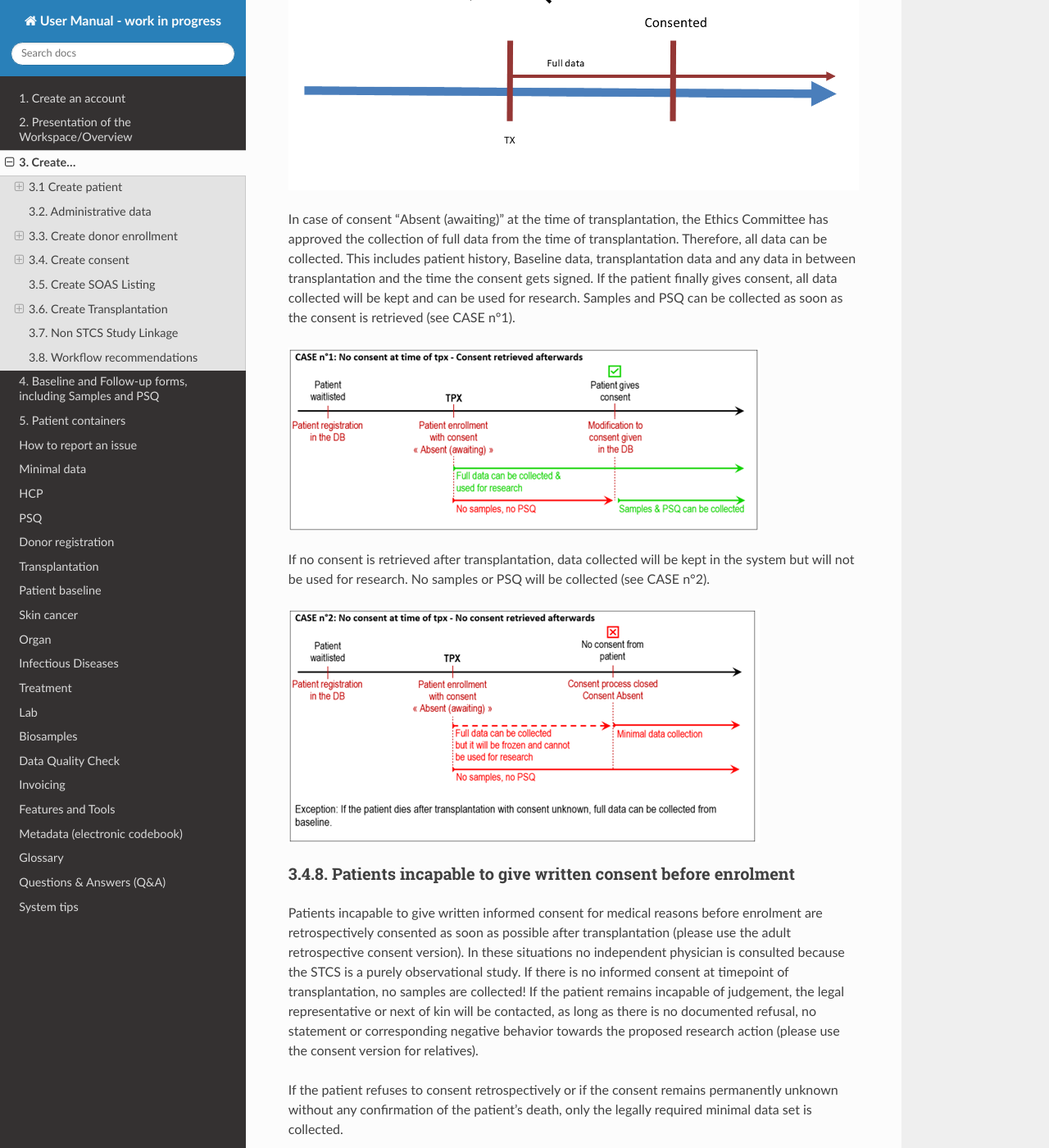
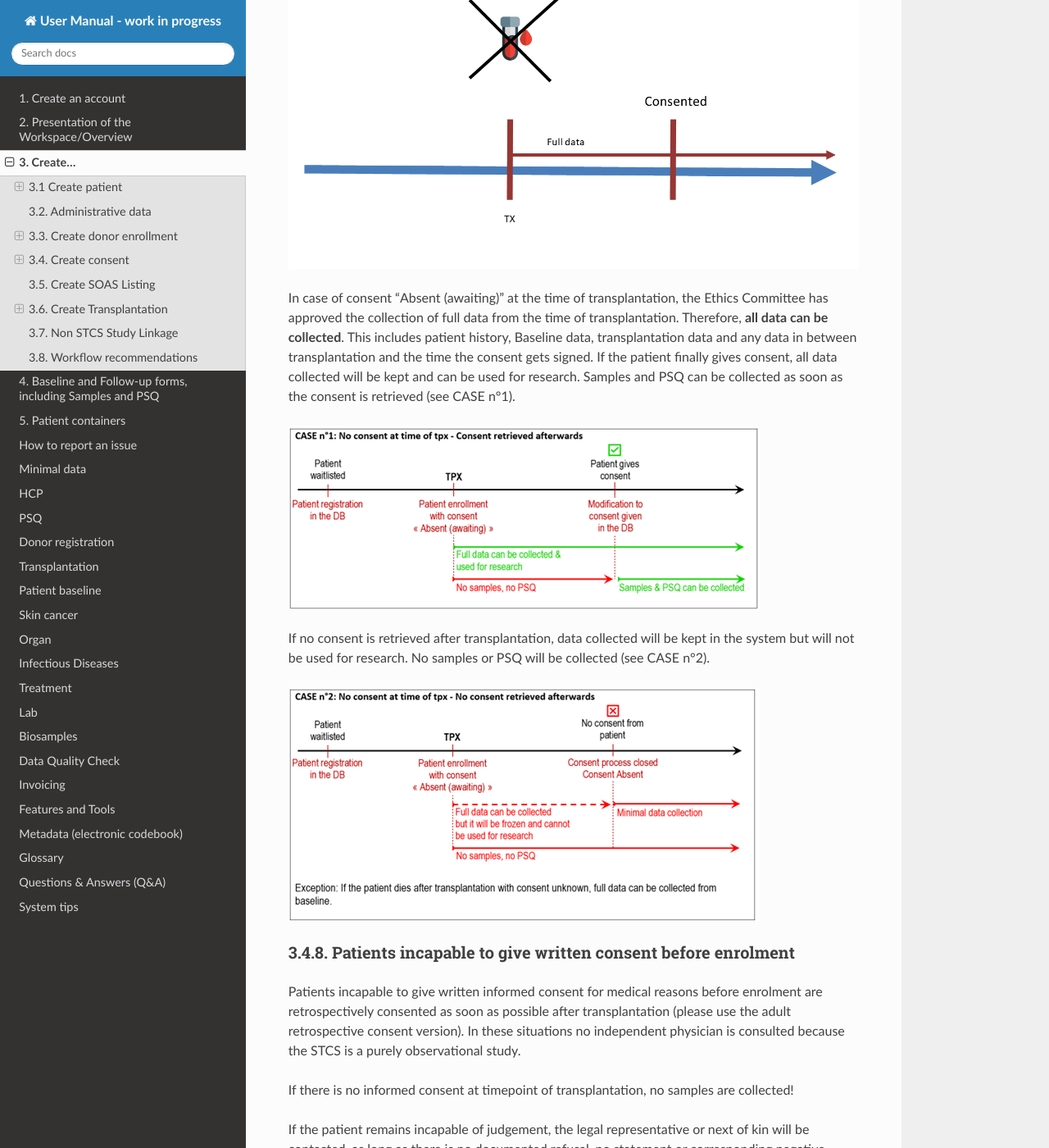
Before and after one commit to swiss-transplant-cohort-study/3LC-user-manual, a Sphinx documentation site: the page built from docs/source/createPatDon.rst, in a window 1280 px wide and 1400 px high, scrolled down 10549 px. Shown: the whole window at 82% size. Built offline with Sphinx 7.4.7 and the Read the Docs theme 3.1.0, drawn with Linux system fonts in a browser that asks for light colours; some of the changed text lies outside the part shown.

Commit message:
Update createPatDon.rst

```diff
--- a/docs/source/createPatDon.rst
+++ b/docs/source/createPatDon.rst
@@ -17,7 +17,7 @@
 3.1.1. Patient Enrollment
 ===============================
 
-Please select **Patient Enrollment** to register a patient who has enrolled in the STCS study already (i.e. the patient has already received a transplation)
+Please select **Patient Enrollment** to register a patient who has enrolled in the STCS study already (i.e. the patient has already received a transplation).
 
 .. note:: The transplantation is the event that triggers the patient enrollment.
 
@@ -26,7 +26,7 @@
 
 Please select **Patient Registration** to register a patient who has not yet received a transplant.
 
-.. note:: The Ethics Committee has approved the registration of waitlisted (not yet transplanted) patients in the database. The recorded information includes current consent status. However, no collection of clinical/research data is allowed before transplantation. Proper enrollment in the Cohort only starts at the time of transplantation.
+.. note:: The Ethics Committee has approved the registration of waitlisted (not yet transplanted) patients in the database. The recorded information includes current consent status. However, no collection of clinical/research data is allowed before transplantation. **Proper enrollment in the Cohort only starts at the time of transplantation**.
 
 .. note:: If the patient dies while on the waiting list, this information should not be entered in the system as it is a clinical data. The patient should be left “open” in waiting list.
 
@@ -41,7 +41,12 @@
 
 This is the information which must be introduced:
 
-* Initials: use the intial of each name in uppercase, with "-" as separator between the First name initial/s and Last name initial/s. Examples: Georgios Kyriakos Panayiotou -> GK-P, Rosa Dolores Alverío Marcano -> RD-AM. When family names include particles are treated as a further Family name: e.g.Charles De Gaulle -> C-DG, Miguel De Oliveira -> M-DO.
+* Initials: use the intial of each name in uppercase, with "-" as separator between the First name initial/s and Last name initial/s. Examples:
+
+  * Georgios Kyriakos Panayiotou -> GK-P,
+  * Rosa Dolores Alverío Marcano -> RD-AM
+  * Charles De Gaulle -> C-DG, Miguel De Oliveira -> M-DO: When family names include particles are treated as a further Family name.
+
 * Gender at birth
 * Date of birth
 * Blood group
@@ -61,7 +66,7 @@
 Register a new donor
 ========================
 
-To register a new Donor go to: *Create and Search* > *Donor enrollment*
+To register a new Donor go to: *Create and Search* > *Donor enrollment*:
 
 .. image:: Donor.png
 
@@ -97,12 +102,14 @@
 3.4. Create consent
 ***********************
 
-The LDM needs to make sure that each newly listed patient is appropriately informed about the goals of the STCS and that each listed patient in Switzerland receives an invitation letter to join the STCS, an informed consent form, and the pre-transplant PSQ. The Local Transplant Coordinator (LTC) has to inform the LDM within 7 days if a new patient is added to the transplant waiting list.
+The LDM needs to make sure that each newly listed patient is appropriately informed about the goals of the STCS and that each listed patient in Switzerland receives an invitation letter to join the STCS, an informed consent form, and the pre-transplant PSQ.
+
+The Local Transplant Coordinator (LTC) has to inform the LDM within 7 days if a new patient is added to the transplant waiting list.
 
 3.4.1. Consent management
 ==================================
 
-The consent status for a STCS patient needs to be provided. Depending on the age of the patient, the patient might need to re-consent.
+The consent status for a STCS patient needs to be provided. Depending on the age of the patient, the patient might need to **re-consent**.
 
 A re-consent might need to happen due to a variety of situations, such as: patient is under 18 at the time of the transplantation, patient was not able to give consent at the time of transplantion, etc.
 
@@ -189,16 +196,16 @@
 3.4.5. How to manage attempts to obtain an Informed Consent?
 ================================================================
 
-Before transplantation: Three attempts before transplantation (these attempts can be done in writing or oral and must be documented in the IT system).
+*Before transplantation*: three attempts before transplantation (these attempts can be done in writing or oral and must be documented in the IT system).
 
-After transplantation, if the informed consent is still unkown, one other attempt should be done up to 6-months. If still unknown and for specific cases, one attempt between 6-months follow-up and 1-year follow-up should be tried.
+*After transplantation*: if the informed consent is still unkown, one other attempt should be done up to 6-months. If still unknown and for specific cases, one attempt between 6-months follow-up and 1-year follow-up should be tried.
 
 .. _ReCap:
 
 3.4.6. Consent Withdrawal information
 =============================================
 
-An STCS withdrawal form exists. Patients wishing to withdraw their initial consent given have to fill in this form and let it sign.The form is stored together with the inititial signed informed consent.
+An STCS withdrawal form exists. Patients wishing to withdraw their initial consent given have to fill in this form and let it sign. The form is stored together with the inititial signed informed consent.
 
 If a consent is withdrawn, the patient furthermore needs to tell us if we can use his already drawn samples or if we can not further use and need to destroy them. If the patient chooses the option to destroy them, the lab has to be informed about the need to destroy the patients samples and the destruction date needs to be entered in 3LC in the Consent withdrawl form.
 
@@ -221,7 +228,7 @@
 
 .. image:: consent_tx.png
 
-In case of consent “Absent (awaiting)” at the time of transplantation, the Ethics Committee has approved the collection of full data from the time of transplantation. Therefore, all data can be collected. This includes patient history, Baseline data, transplantation data and any data in between transplantation and the time the consent gets signed. If the patient finally gives consent, all data collected will be kept and can be used for research. Samples and PSQ can be collected as soon as the consent is retrieved (see CASE n°1).
+In case of consent “Absent (awaiting)” at the time of transplantation, the Ethics Committee has approved the collection of full data from the time of transplantation. Therefore, **all data can be collected**. This includes patient history, Baseline data, transplantation data and any data in between transplantation and the time the consent gets signed. If the patient finally gives consent, all data collected will be kept and can be used for research. Samples and PSQ can be collected as soon as the consent is retrieved (see CASE n°1).
 
 .. image:: consent_absent_tx1.png
 
@@ -233,7 +240,9 @@
 =======================================================================
 
 Patients incapable to give written informed consent for medical reasons before enrolment are retrospectively consented as soon as possible after transplantation (please use the adult retrospective consent version). In these situations no independent physician is consulted because the STCS is a purely observational study.
+
 If there is no informed consent at timepoint of transplantation, no samples are collected!
+
 If the patient remains incapable of judgement, the legal representative or next of kin will be contacted, as long as there is no documented refusal, no statement or corresponding negative behavior towards the proposed research action (please use the consent version for relatives).
 
 If the patient refuses to consent retrospectively or if the consent remains permanently unknown without any confirmation of the patient’s death, only the legally required minimal data set is collected.
@@ -368,7 +377,7 @@
 3.4.15. How to collect data in case of "Consent present" after "Consent Absent (ReCap)"?
 ================================================================================================================================
 
-In case of a consent given following a retrospective capture (ReCap) please collect full data in the new forms created and the history in all the appropriate containers
+In case of a consent given following a retrospective capture (ReCap) please collect full data in the new forms created and the history in all the appropriate containers.
 
 3.4.16. More info about consent
 ====================================
```
